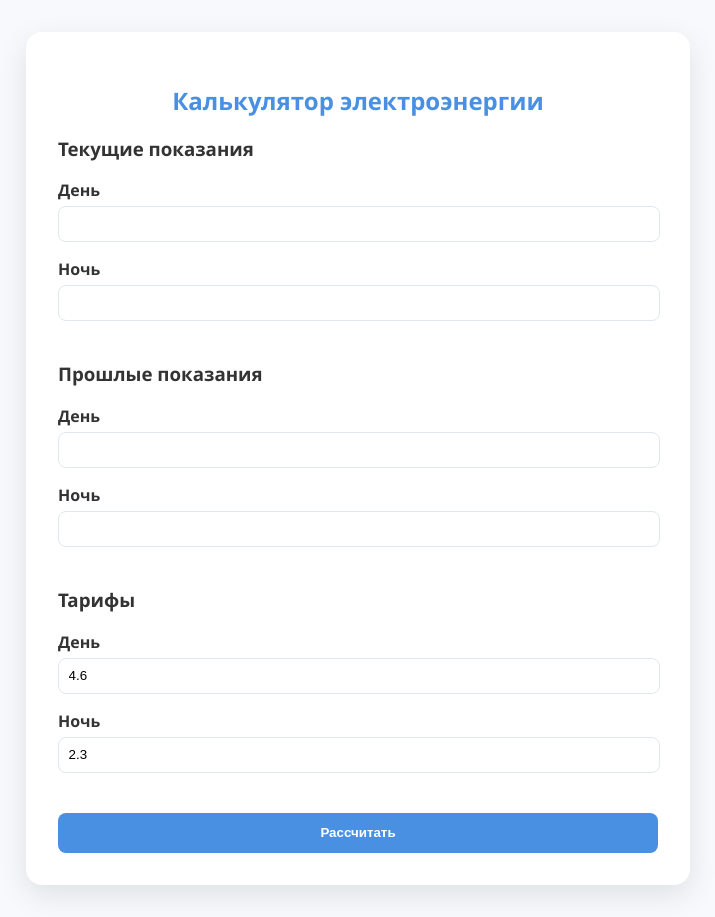
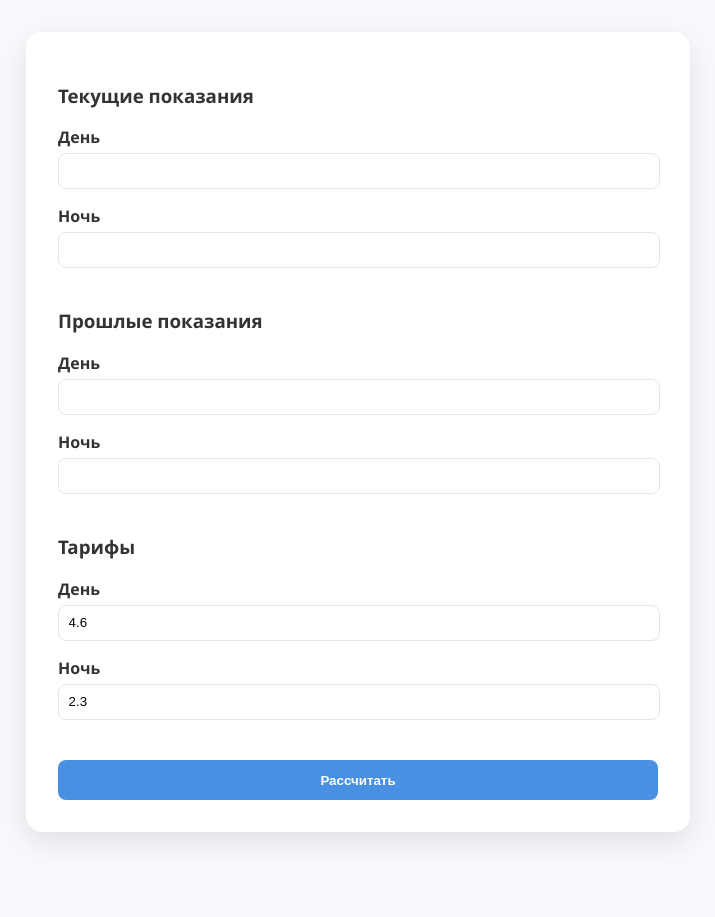
Before and after one commit to vlad574/electricity-calculator, a plain HTML site: page index.html in a window 1280 px wide. Shown: the whole page, without its empty margins (282-997 px from the left). After the commit the page ends 864 px from the top, so only its background shows below. Drawn offline with Linux system fonts and the light colour scheme.

Commit message:
Update index.html

```diff
--- a/index.html
+++ b/index.html
@@ -124,7 +124,6 @@
 </head>
 <body>
   <div class="calculator">
-    <h2>Калькулятор электроэнергии</h2>
     <div class="section">
       <h3>Текущие показания</h3>
       <label>День</label>
```
